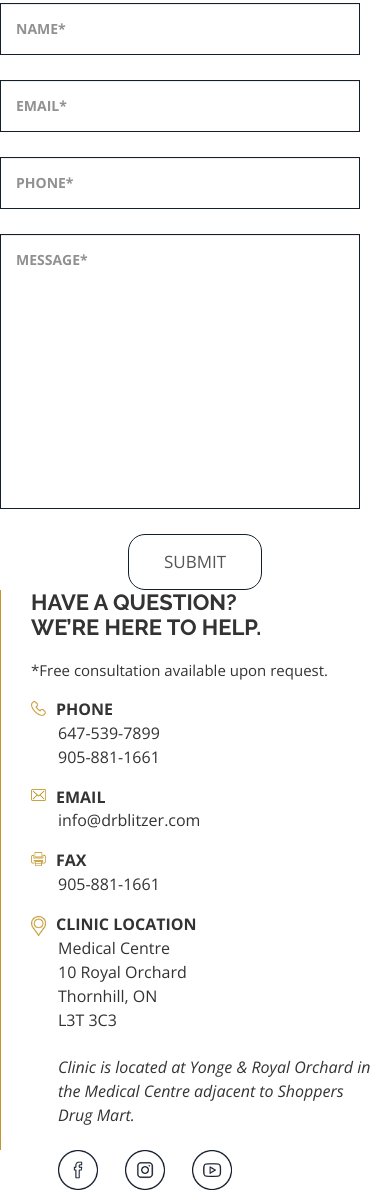
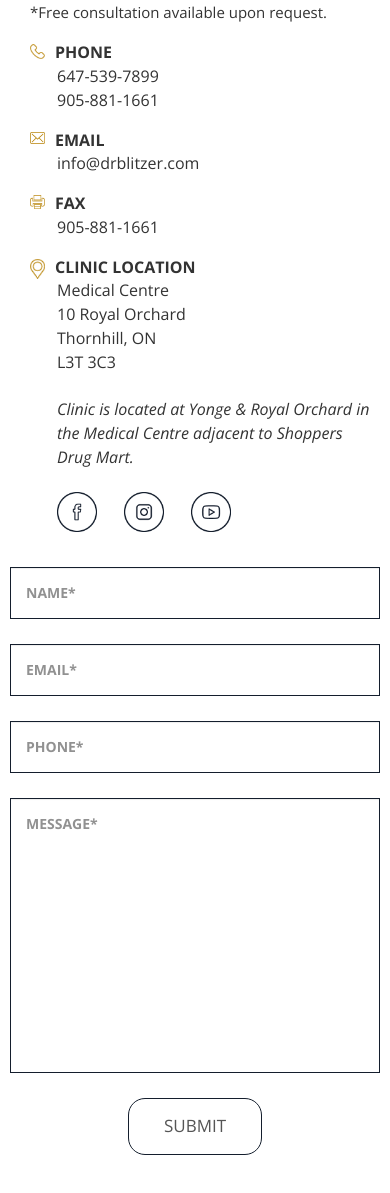
Before and after one commit to davidblitzer/davidblitzer.github.io, a website: page index.html in a window 390 px wide. Shown: the part 8447-9640 px from the top of the page. Drawn offline with nearby package versions, Linux system fonts and the light colour scheme; some packages are replaced by stand-ins of ours.

Commit message:
Finished mobile responsiveness

```diff
--- a/index.html
+++ b/index.html
@@ -315,34 +315,7 @@
             <hr>
         </div>
         <div class="row">
-            <div class="col-md-8">
-                <form name="sentMessage" id="contactForm" novalidate>
-                    <div class="row">
-                        <div class="form-group">
-                            <input type="text" class="form-control" placeholder="NAME*" id="name" required data-validation-required-message="Please enter your name.">
-                            <p class="help-block text-danger"></p>
-                        </div>
-                        <div class="form-group">
-                            <input type="email" class="form-control" placeholder="EMAIL*" id="email" required data-validation-required-message="Please enter your email address.">
-                            <p class="help-block text-danger"></p>
-                        </div>
-                        <div class="form-group">
-                            <input type="tel" class="form-control" placeholder="PHONE*" id="phone" required data-validation-required-message="Please enter your phone number.">
-                            <p class="help-block text-danger"></p>
-                        </div>
-                        <div class="form-group">
-                            <textarea class="form-control" placeholder="MESSAGE*" id="message" required data-validation-required-message="Please enter a message."></textarea>
-                            <p class="help-block text-danger"></p>
-                        </div>
-                    </div>
-                    <div class="clearfix"></div>
-                    <div id="success"></div>
-                    <div class="row text-center">
-                        <button type="submit" class="btn-submit">Submit</button>
-                    </div>
-                </form>
-            </div>
-            <div class="col-md-4 find-us">
+            <div class="col-sm-4 find-us col-sm-push-8">
                 <h3>HAVE A QUESTION?<br>WE’RE HERE TO HELP.</h3>
                 <br>
                 <h5>*Free consultation available upon request.</h5>
@@ -387,6 +360,33 @@
                     <img class="social" src="img/btn/instagram-icon.png">
                     <img class="social" src="img/btn/youtube-icon.png">
                 </div>
+            </div>
+            <div class="col-sm-8 col-sm-pull-4">
+                <form name="sentMessage" id="contactForm" novalidate>
+                    <div class="row">
+                        <div class="form-group">
+                            <input type="text" class="form-control" placeholder="NAME*" id="name" required data-validation-required-message="Please enter your name.">
+                            <p class="help-block text-danger"></p>
+                        </div>
+                        <div class="form-group">
+                            <input type="email" class="form-control" placeholder="EMAIL*" id="email" required data-validation-required-message="Please enter your email address.">
+                            <p class="help-block text-danger"></p>
+                        </div>
+                        <div class="form-group">
+                            <input type="tel" class="form-control" placeholder="PHONE*" id="phone" required data-validation-required-message="Please enter your phone number.">
+                            <p class="help-block text-danger"></p>
+                        </div>
+                        <div class="form-group">
+                            <textarea class="form-control" placeholder="MESSAGE*" id="message" required data-validation-required-message="Please enter a message."></textarea>
+                            <p class="help-block text-danger"></p>
+                        </div>
+                    </div>
+                    <div class="clearfix"></div>
+                    <div id="success"></div>
+                    <div class="row text-center">
+                        <button type="submit" class="btn-submit">Submit</button>
+                    </div>
+                </form>
             </div>
         </div>
     </div>
@@ -463,7 +463,6 @@
 </section>
 
 <section class="footer">
-    <div class="container">
         <img src="img/logo/main-logo-img-header_footer.png">
         <h3>Dr. David Blitzer</h3>
         <h5>
@@ -477,7 +476,6 @@
 
         <br>
         <h4 class="text-center">©2017 Medical Centre Chiropractic. All Rights Reserved</h4>
-    </div>
 </section>
 
 <!-- jQuery -->
--- a/less/main.less
+++ b/less/main.less
@@ -637,6 +637,9 @@ header:after {
             display: block;
             float: none !important;
         }
+        br{
+            content: ' ';
+        }
     }
 
 }
@@ -738,17 +741,28 @@ header:after {
             float: left;
             margin-left: 27px;
         }
+        @media(max-width: 767px){
+            margin-bottom: 75px;
+
+            border-left: 0;
+        }
     }
 
     .form-group {
         padding-right: 30px;
         .sans-serif;
         margin-bottom: 25px;
+        input{
+            margin-left: auto;
+            margin-right: auto;
+            display: block;
+        }
         input,
         textarea {
             padding: 15px;
             border: 1px @navy solid;
             border-radius: 0px;
+
         }
         input.form-control {
             height: auto;
@@ -756,6 +770,13 @@ header:after {
         textarea.form-control {
             height: 275px;
             resize: none;
+        }
+        @media (max-width: 767px){
+            padding-left: 10px;
+            padding-right: 10px;
+            margin-left: auto;
+            margin-right: auto;
+            display: block;
         }
     }
 
@@ -915,6 +936,9 @@ header:after {
     h4{
         color: @gray-light
     }
+     @media(max-width: 767px){
+        background-size: cover;
+    }
 }
 .footer:after {
     background: url('../img/grid.png') center repeat;
```
Also changed, not shown: css/main.css, css/main.min.css.
